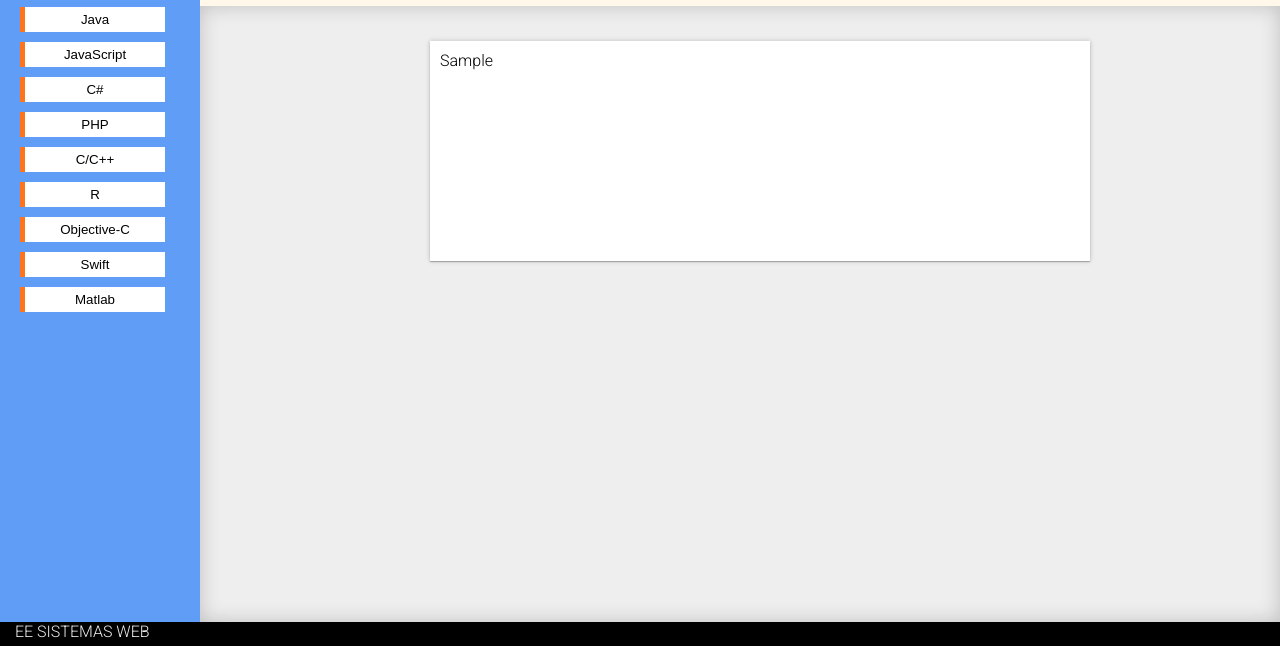
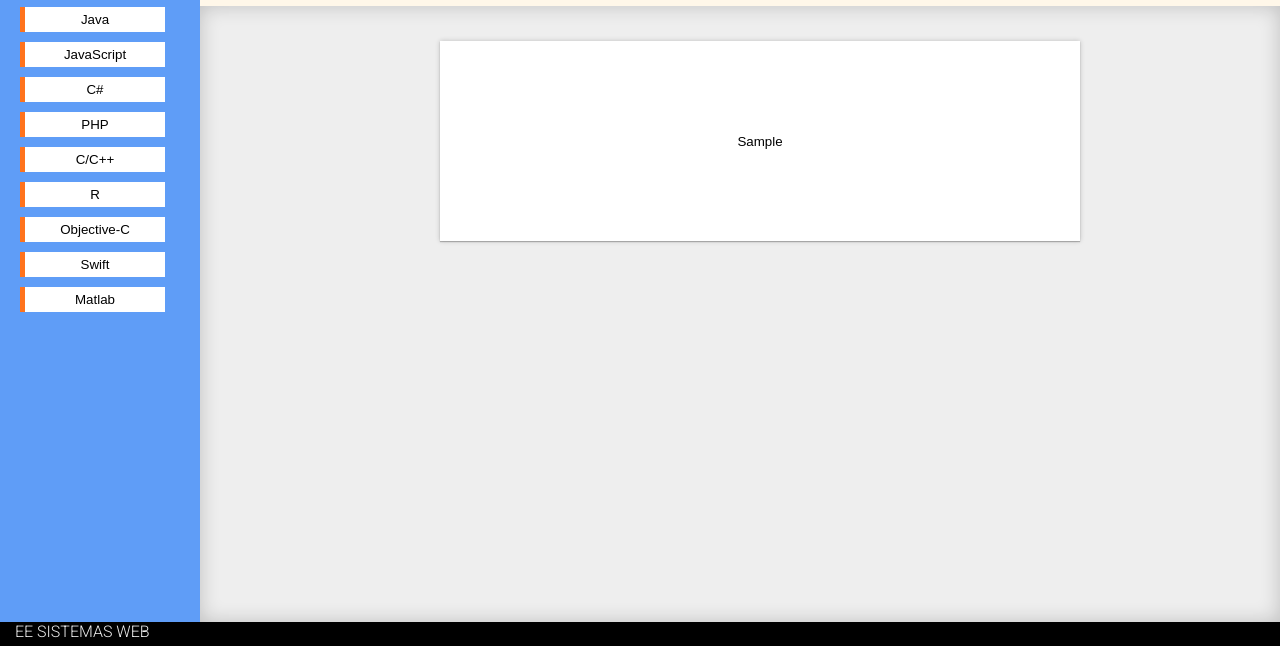
Before and after one commit to Mattai16/ForoDev, a plain HTML site: page index.html in a window 1280 px wide. Both pictures are taken after typing "Sample" into the empty fields and a click on the button "Publicar". Shown: the part 154-800 px from the top of the page. Drawn offline with Linux system fonts and the light colour scheme.

Commit message:
Correción

```diff
--- a/main.css
+++ b/main.css
@@ -102,11 +102,17 @@ textarea{
 
 
 
-li {
+.postC {
 
+    position: relative;
+    display: flex;
+    align-items: center;
+    justify-content: center;
     word-break: break-all;
     word-wrap: break-word;
     list-style: none;
+    border: none;
+    position: relative;
     background-color: white;
     width: 50vw;
     height: 25vh;
--- a/post.js
+++ b/post.js
@@ -6,7 +6,7 @@ const render = () => {
 /*     const postsTemplate = posts.map(t => '<li>' + t + '</li>' + '<form id="res-form">' + '<input type="text" id="res">' +
     '<input type="submit">' + '</form>');
  */
-    const postsTemplate = posts.map(t => '<li>' + t + '</li>');
+    const postsTemplate = posts.map(t => '<button class="postC">' + t + '</button>');
     console.log(postsTemplate);
 
     postList.innerHTML = postsTemplate.join('');
```
Also changed, not shown: 1 other file.
